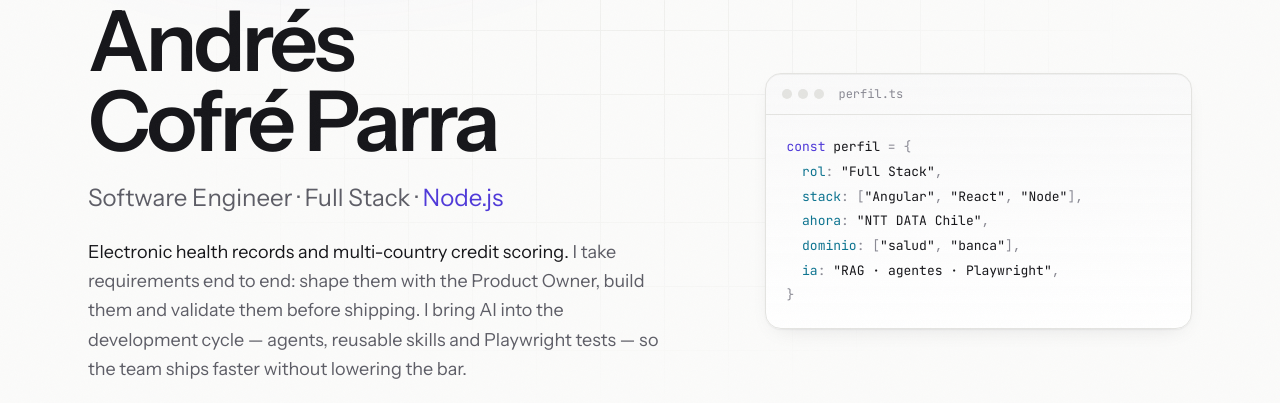
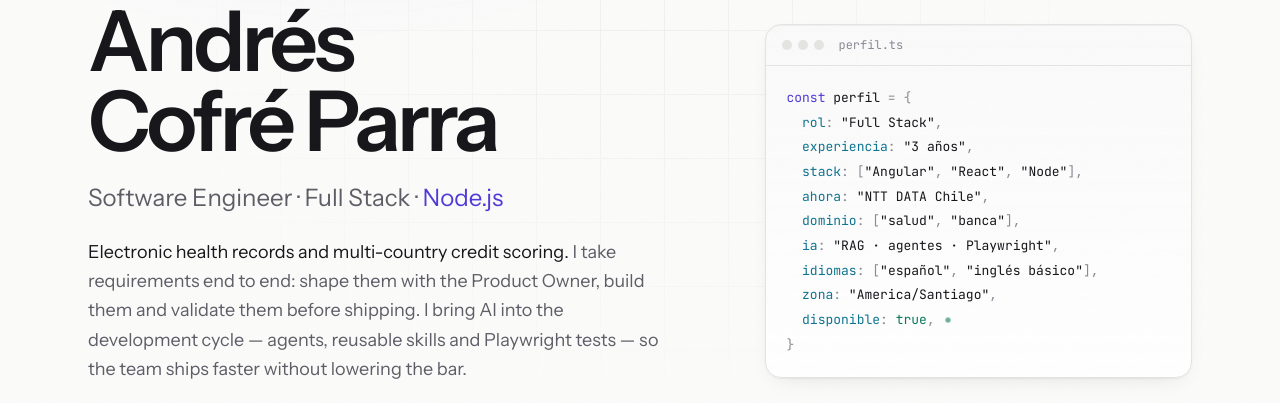
Before and after one commit to sebastian-cp/portafolio, a Next.js app in the folder apps/web/: page /en in a window 1280 px wide. Shown: the part 293-696 px from the top of the page. Built offline with nearby package versions, Linux system fonts and the light colour scheme; no server answers.

Commit message:
Hero: perfil.ts con años de experiencia, idiomas, zona horaria y disponibilidad

```diff
--- a/apps/web/src/components/HeroCard.tsx
+++ b/apps/web/src/components/HeroCard.tsx
@@ -35,6 +35,11 @@ export function HeroCard({ profile, experience }: { profile: Content["profile"];
           <Str>{role}</Str>
           <span className={punct}>,</span>
           {"\n  "}
+          <span className={key}>experiencia</span>
+          <span className={punct}>: </span>
+          <Str>3 años</Str>
+          <span className={punct}>,</span>
+          {"\n  "}
           <span className={key}>stack</span>
           <span className={punct}>: [</span>
           <Str>Angular</Str>
@@ -60,6 +65,24 @@ export function HeroCard({ profile, experience }: { profile: Content["profile"];
           <span className={punct}>: </span>
           <Str>RAG · agentes · Playwright</Str>
           <span className={punct}>,</span>
+          {"\n  "}
+          <span className={key}>idiomas</span>
+          <span className={punct}>: [</span>
+          <Str>español</Str>
+          <span className={punct}>, </span>
+          <Str>inglés básico</Str>
+          <span className={punct}>],</span>
+          {"\n  "}
+          <span className={key}>zona</span>
+          <span className={punct}>: </span>
+          <Str>America/Santiago</Str>
+          <span className={punct}>,</span>
+          {"\n  "}
+          <span className={key}>disponible</span>
+          <span className={punct}>: </span>
+          <span className="text-good">true</span>
+          <span className={punct}>,</span>
+          <span className="pulse-dot ml-2.5 inline-block h-1.5 w-1.5 rounded-full bg-good align-middle" />
           {"\n"}
           <span className={punct}>{"}"}</span>
         </code>
```
